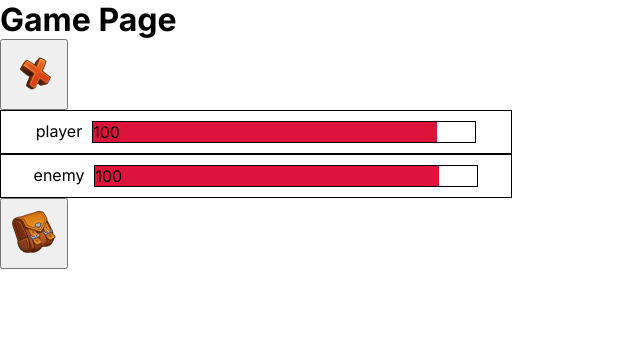
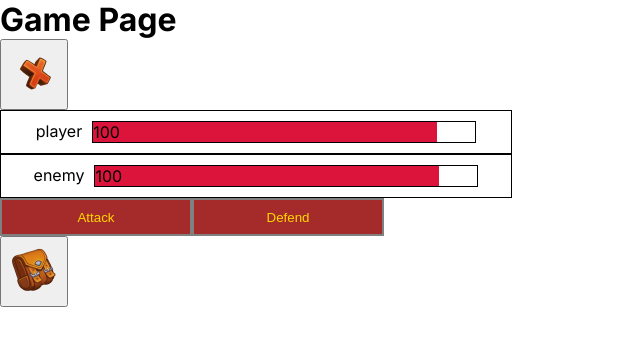
Before and after one commit to streafy/rpg-game-next, a Next.js app: page /game in a window 1280 px wide. Shown: the top 346 px of the page, without its empty margins (0-640 px from the left). Built offline with nearby package versions, Linux system fonts and the light colour scheme.

Commit message:
add game controls

```diff
--- a/src/components/game/GameBoard.tsx
+++ b/src/components/game/GameBoard.tsx
@@ -4,6 +4,7 @@ import { useState } from 'react';
 import Creature from './Creature';
 import { Inventory } from './inventory/Inventory';
 import Image from 'next/image';
+import { Button } from '../shared/Button/Button';
 
 export const GameBoard = () => {
   const [isInventoryOpen, setIsInventoryOpen] = useState(false);
@@ -11,11 +12,15 @@ export const GameBoard = () => {
   return (
     <div>
       <div>
-        <Creature name="player" health={100} />
-        <Creature name="enemy" health={100} />
+        <Creature name='player' health={100} />
+        <Creature name='enemy' health={100} />
+      </div>
+      <div className='controls'>
+        <Button content='Attack' />
+        <Button content='Defend' />
       </div>
       <button onClick={() => setIsInventoryOpen(!isInventoryOpen)}>
-        <Image src="/Backpack.png" alt="Inventory" width="64" height="64" />
+        <Image src='/Backpack.png' alt='Inventory' width='64' height='64' />
       </button>
       <Inventory isOpen={isInventoryOpen} />
     </div>
```
